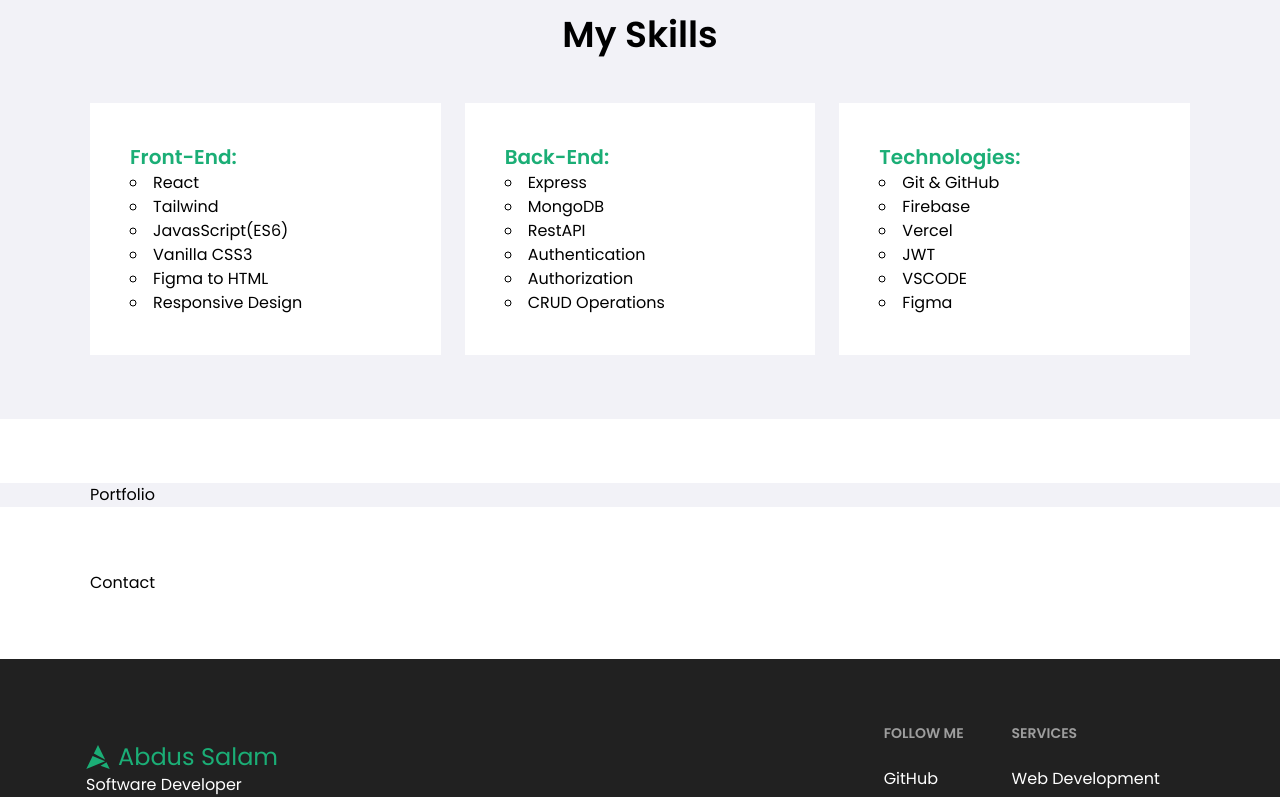
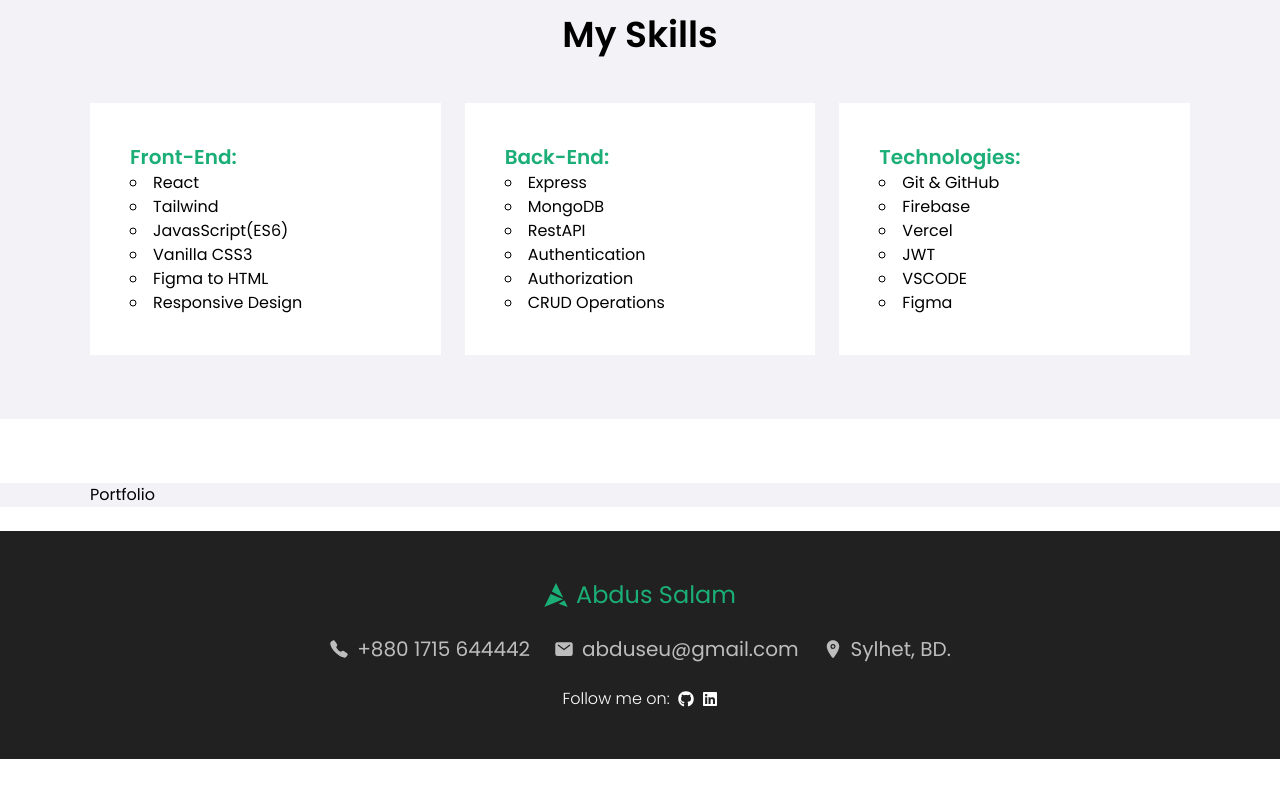
Before and after one commit to abduseu/abdus-client, a React (Vite) app: page / in a window 1280 px wide. Shown: the part 2000-2797 px from the top of the page. After the commit the page ends 2759 px from the top, so only its background shows below. Built offline with nearby package versions, Linux system fonts and the light colour scheme.

Commit message:
Contact section completed

```diff
--- a/src/components/About.jsx
+++ b/src/components/About.jsx
@@ -2,6 +2,11 @@
 import { FaGithub, FaLinkedin } from "react-icons/fa";
 
 const About = () => {
+    //reverse a string
+    const reverseString = (str) => {
+        return str.split('').reverse().join('');
+    };
+
     return (
         <div className="mx-5 my-6">
             <div className="mx-auto md:mt-16">
@@ -26,7 +31,7 @@
                             </div>
                             <div className="space-y-4 my-4">
                                 <p><span className="font-semibold">Education:</span> Graduate</p>
-                                <p><span className="font-semibold">Email:</span> abc@gmail.com</p>
+                                <p><span className="font-semibold">Email:</span> <h3 className="text-reverse inline">{reverseString("abduseu@gmail.com")}</h3></p>
                             </div>
                         </div>
                         <div className="flex items-center gap-2 text-xl font-medium">
--- /dev/null
+++ b/src/components/Copyright.jsx
@@ -0,0 +1,21 @@
+import { FaGithub, FaLinkedin } from "react-icons/fa";
+
+const Copyright = () => {
+    const currentYear = new Date().getFullYear();
+
+    return (
+        <div className="xl:container mx-auto text-center font-light flex justify-between items-center text-gray-400">
+            <div>&copy; {currentYear} Abdus Salam. All rights reserved.</div>
+            <div className="flex items-center gap-2">
+                <a href="https://github.com/abduseu" target="_blank" rel="noopener noreferrer">
+                    <FaGithub />
+                </a>
+                <a href="https://www.linkedin.com/in/abduseu/" target="_blank" rel="noopener noreferrer">
+                    <FaLinkedin />
+                </a>
+            </div>
+        </div>
+    );
+};
+
+export default Copyright;
--- /dev/null
+++ b/src/components/Footer2.jsx
@@ -0,0 +1,46 @@
+import { SiArtixlinux } from "react-icons/si";
+import { IoCall, IoMail, IoLocation } from "react-icons/io5";
+import { FaGithub, FaLinkedin } from "react-icons/fa";
+
+const Footer2 = () => {
+    //reverse a string
+    const reverseString = (str) => {
+        return str.split('').reverse().join('');
+    };
+
+    return (
+        <footer id="contact" className="bg-gray-900 text-white">
+            <div className="flex justify-center text-center p-12">
+                <div>
+                    <span className="text-2xl flex justify-center items-center gap-2">
+                        <SiArtixlinux /> Abdus Salam
+                    </span>
+                    <div className="md:flex gap-6 py-6 text-xl text-gray-400">
+                        <div className="flex items-center gap-2">
+                            <IoCall />+880 1715 644442
+                        </div>
+                        <div className="flex items-center gap-2">
+                            <IoMail /> <h3 className="text-reverse">{reverseString("abduseu@gmail.com")}</h3>
+                        </div>
+                        <div className="flex items-center gap-2">
+                            <IoLocation />Sylhet, BD.
+                        </div>
+                    </div>
+                    <div className="flex justify-center items-center gap-2 font-light">
+                        <h3>Follow me on: </h3>
+                        <div className="flex gap-2">
+                            <a href="https://github.com/abduseu" target="_blank" rel="noopener noreferrer">
+                                <FaGithub />
+                            </a>
+                            <a href="https://www.linkedin.com/in/abduseu/" target="_blank" rel="noopener noreferrer">
+                                <FaLinkedin />
+                            </a>
+                        </div>
+                    </div>
+                </div>
+            </div>
+        </footer>
+    );
+};
+
+export default Footer2;
--- a/src/components/Root.jsx
+++ b/src/components/Root.jsx
@@ -1,13 +1,13 @@
 import Header from "./Header";
 import { Outlet } from "react-router-dom";
-import Footer from "./Footer";
+import Footer2 from "./Footer2";
 
 const Root = () => {
     return (
         <div>
             <Header></Header>
             <Outlet></Outlet>
-            <Footer></Footer>
+            <Footer2></Footer2>
         </div>
     );
 };
--- a/src/index.css
+++ b/src/index.css
@@ -116,3 +116,8 @@
     background-color: var(--secondary-color);
     color: #fff;
   }
+
+  .text-reverse{
+    unicode-bidi: bidi-override;
+    direction: rtl;
+  }
--- a/src/pages/HomePage.jsx
+++ b/src/pages/HomePage.jsx
@@ -1,8 +1,5 @@
 import About from "../components/About";
-import Contact from "../components/Contact";
 import Portfolio from "../components/Portfolio";
-// import Education from "../components/Education";
-// import Services from "../components/Services";
 import Skills from "../components/Skills";
 
 const HomePage = () => {
@@ -23,21 +20,6 @@
                     <Portfolio></Portfolio>
                 </div>
             </section>
-            {/* <section id="education">
-                <div className="xl:container mx-auto">
-                    <Education></Education>
-                </div>
-            </section>
-            <section id="services" className="bg-gray">
-                <div className="xl:container mx-auto">
-                    <Services></Services>
-                </div>
-            </section> */}
-            <section id="contact">
-                <div className="xl:container mx-auto">
-                    <Contact></Contact>
-                </div>
-            </section>
         </main>
     );
 };
```
